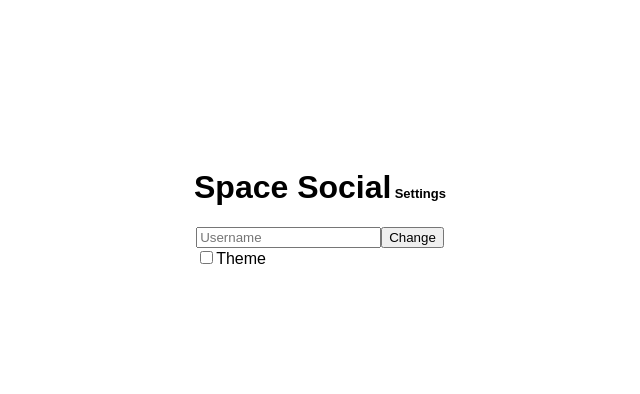
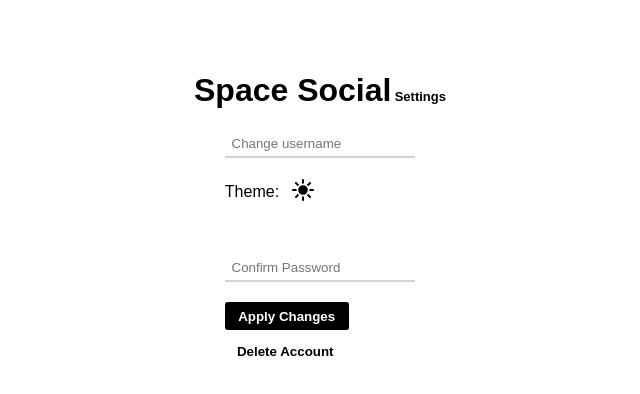
Before and after one commit to Nulzn/Space-Social, a Next.js app: page /settings in a window 1280 px wide. Shown: the top 394 px of the page, without its empty margins (320-960 px from the left). Built offline with nearby package versions, Linux system fonts and the light colour scheme; no server answers.

Commit message:
Implemented invalid password message

```diff
--- a/package.json
+++ b/package.json
@@ -16,6 +16,7 @@
     "@types/react": "18.0.28",
     "@types/react-dom": "18.0.11",
     "cookie": "^0.5.0",
+    "cookies": "^0.8.0",
     "dotenv": "^16.0.3",
     "eslint": "8.36.0",
     "eslint-config-next": "13.2.4",
@@ -31,6 +32,7 @@
   },
   "devDependencies": {
     "@types/cookie": "^0.5.1",
+    "@types/cookies": "^0.7.7",
     "@types/js-cookie": "^3.0.3",
     "@types/jsonwebtoken": "^9.0.1",
     "prisma": "^4.11.0"
--- a/pages/api/LoginUser.ts
+++ b/pages/api/LoginUser.ts
@@ -8,6 +8,7 @@ import cookies from "cookie";
 export default async function userHandlerLogin(req: NextApiRequest, res: NextApiResponse) {
 
     async function VerifyUser() {
+        console.log(req.body.loginPassword)
         const info: any = await prisma.user.findUnique({
             where: {
                 email: req.body.loginEmail
@@ -38,11 +39,13 @@ export default async function userHandlerLogin(req: NextApiRequest, res: NextApi
                 path: '/',
             }))
 
+            res.status(200)
+
             return res.redirect("/")
 
         }
         else {
-            return res.status(200).json({successfulLogin: false})
+            res.status(401).json({ success: false })
         }
     }
 
--- a/pages/api/Logout.ts
+++ b/pages/api/Logout.ts
@@ -1,7 +1,14 @@
 import { NextApiRequest, NextApiResponse } from "next";
-import Cookies from "js-cookie";
+import cookies from "cookies"
 
 export default function logoutHandler(req: NextApiRequest, res: NextApiResponse) {
-    Cookies.remove("sessionToken")
-    res.status(200).end()
+    try {
+        const cookieInstance = new cookies(req, res);
+        cookieInstance.set("sessionToken", "", { expires: new Date(0) })
+        res.status(200).end()
+    } catch(err) {
+        console.error("Error with the process of logout! ", err)
+        res.status(500).end()
+    }
+
 }
--- a/pages/settings.tsx
+++ b/pages/settings.tsx
@@ -1,18 +1,48 @@
+import React, { useEffect, useState } from "react"
 import styling from "../styles/Settings.module.css"
+import {IoMoonSharp, IoSunnySharp} from "react-icons/io5"
 
 export default function Settings() {
+
+
+    useEffect(() => {
+        fetch("/api/settings")
+        .then(response => {
+            if (response.ok) {
+                return;
+            } else {
+                /*var wrongPassword: any = document.getElementById("confirmWrongPassword")
+                wrongPassword.style.visibility = "Hidden"*/
+            }
+        })
+    }, [])
+
+
     return (
         <div>
             <div className={styling.mainDiv}>
                 <h1>Space Social<span className={styling.span}>Settings</span></h1>
                 <form action="/api/Settings" method="POST">
+
                     <div>
-                        <input type="text" placeholder="Username" />
-                        <button>Change</button>
+                        <input type="text" placeholder="Change username" className={styling.inputField} />
                     </div>
+
+                    <div className={styling.themeSection}>
+                        <p>Theme: </p>
+                        <span><IoSunnySharp className={styling.themeIcon}/></span>
+                    </div>
+
                     <div>
-                        <input type="checkbox" />
-                        <span>Theme</span>
+                        <input type="password" placeholder="Confirm Password" className={styling.inputField}/>
+                    </div>
+
+                    <div>
+                        <button className={styling.applyChangesButton}>Apply Changes</button>
+                    </div>
+
+                    <div>
+                        <button className={styling.deleteAccountButton}>Delete Account</button>
                     </div>
                 </form>
             </div>
--- a/pages/user/new.tsx
+++ b/pages/user/new.tsx
@@ -10,6 +10,7 @@ export default function NewUser() {
     return (
         <div className={styling.mainDiv}>
             <form action="/api/NewUser" method="POST" className={styling.form}>
+                <h1 className={styling.h1}>Space Social<span className={styling.span}>Signup</span></h1>
                 <div className={styling.name}>
                     <input type="text" name="first_n" id="first_n" placeholder="First Name"/>
                     <input type="text" name="last_n" id="last_n" placeholder="Last Name" />
--- a/styles/Settings.module.css
+++ b/styles/Settings.module.css
@@ -11,3 +11,72 @@
     margin-left: 0.25em;
     font-size: small;
 }
+
+.inputField {
+    border: none;
+    outline: none;
+    margin-bottom: 1.5em;
+    padding: 0.4em 0.5em 0.4em 0.5em;
+    border-bottom: 2px solid lightgray;
+    transition: 0.2s;
+}
+
+.inputField:focus {
+    border-bottom: 2px solid rgb(0, 145, 255);
+}
+
+.themeSection {
+    display: flex;
+    align-items: center;
+    margin-bottom: 3em;
+}
+
+.themeSection p {
+    margin: 0;
+}
+
+.themeIcon {
+    font-weight: bold;
+    font-size: x-large;
+    margin-left: 0.5em;
+}
+
+.themeIcon:active {
+    color: lightskyblue;
+}
+
+  /*-------------------------*/
+ /* APPLY / DELETE SETTINGS */
+/*-------------------------*/
+
+.applyChangesButton {
+    padding: 0.5em 1em 0.5em 1em;
+    border: none;
+    background-color: black;
+    font-weight: bold;
+    color: white;
+    border-radius: 0.2em;
+    transition: 0.2s;
+}
+
+.applyChangesButton:hover {
+    cursor: pointer;
+    opacity: 0.65;
+}
+
+.deleteAccountButton {
+    padding: 0.5em 0.91em 0.5em 0.91em;
+    border: none;
+    background-color: white;
+    font-weight: bold;
+    border-radius: 0.2em;
+    margin-top: 0.5em;
+    position: relative;
+    transition: 0.2s;
+}
+
+.deleteAccountButton:hover {
+    cursor: pointer;
+    background-color: rgba(255, 0, 0, 0.778);
+    color: white;
+}
```
Also changed, not shown: pages/index.tsx (+31 -7 lines), pages/user/login.tsx (+55 -3 lines), styles/Login.module.css (+21 -3 lines), styles/NewUser.module.css (+12 -1 lines), 1 other file (tests, documents, lock files or other folders).
